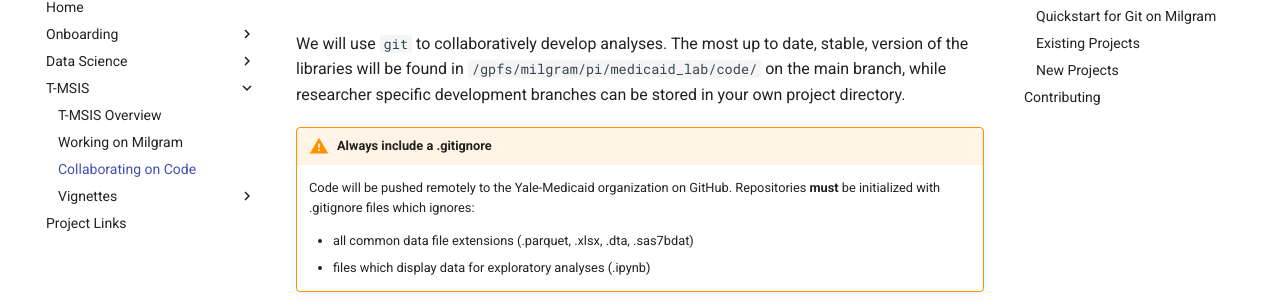
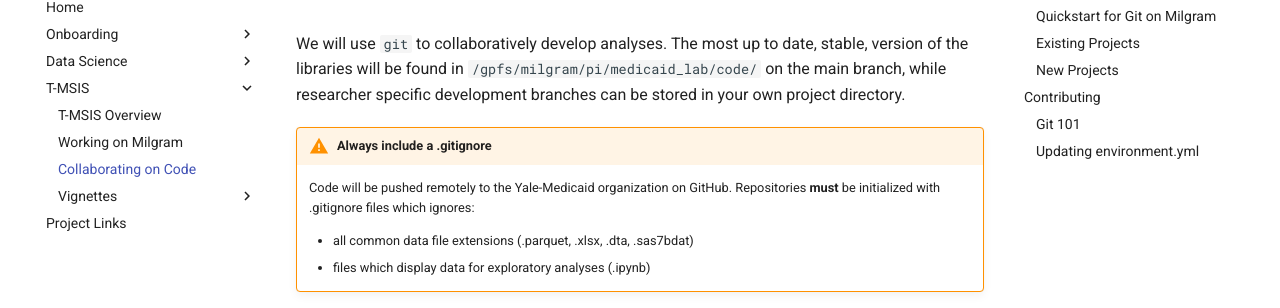
Before and after one commit to Yale-Medicaid/Documentation, an MkDocs documentation site: the page built from docs/tmsis/tmsis_code_collab.md, in a window 1280 px wide. Shown: the part 149-457 px from the top of the page. Built offline with MkDocs 1.6.1 and Material for MkDocs 9.7.7, drawn with Linux system fonts in a browser that asks for light colours.

Commit message:
Update TMSIS Headers
- Increase heading level within Collab

````diff
--- a/docs/tmsis/tmsis_code_collab.md
+++ b/docs/tmsis/tmsis_code_collab.md
@@ -105,7 +105,7 @@
 
 ## Contributing
 
-<span style="color:#4781BE">**Git 101**</span>
+### Git 101
 
 You can check the status of your current branch with
 
@@ -165,7 +165,7 @@
 git push
 ```
 
-<span style="color:#4781BE">**Updating environment.yml**</span>
+### Updating environment.yml
 
 !!! note "Commit updates to environment.yml alongside code"
 
````
